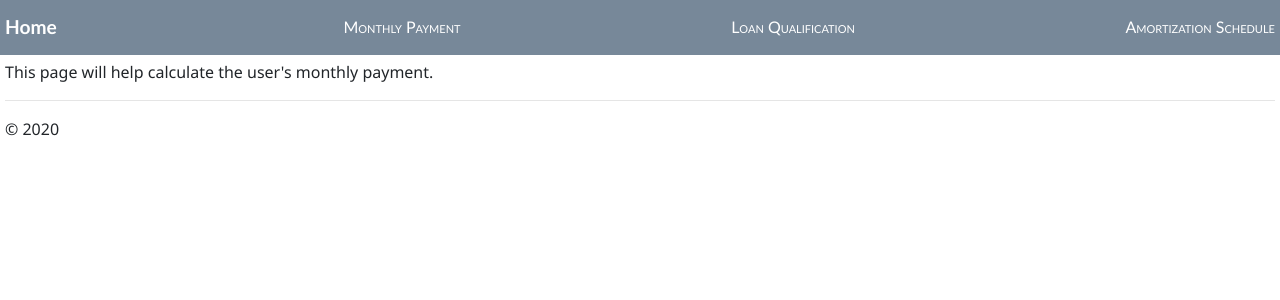
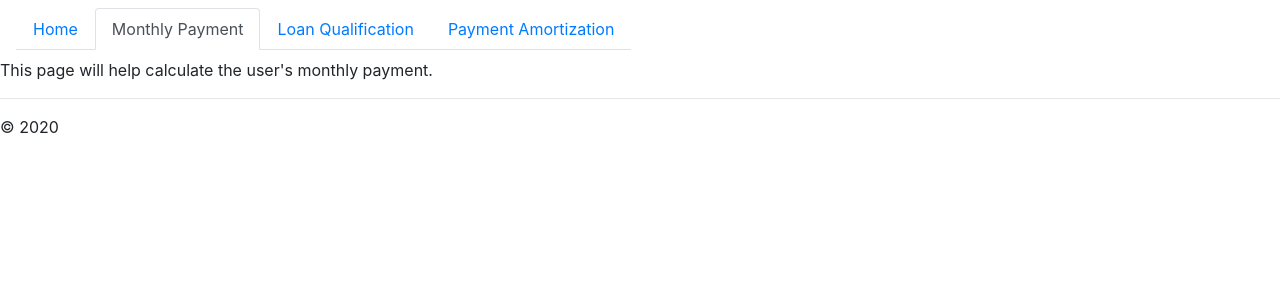
Before and after one commit to algtan/CS50x-final, a Python web app: template templates/monthly.html in a window 1280 px wide. Shown: the top 300 px of the page. Run offline with Jinja, Linux system fonts and the light colour scheme; the template is opened without the code that fills it, so the values that code supplies are empty; some libraries are stand-ins or nearby versions.

Commit message:
Add Bootstrap navigation tabs

```diff
--- a/static/site.css
+++ /dev/null
@@ -1,32 +0,0 @@
-.message {
-    font-weight: 600;
-    color: blue;
-}
-
-.navbar {
-    background-color: lightslategray;
-    font-size: 1em;
-    font-family: 'Trebuchet MS', 'Lucida Sans Unicode', 'Lucida Grande', 'Lucida Sans', Arial, sans-serif;
-    color: white;
-    padding: 8px 5px 8px 5px;
-}
-
-.navbar a {
-    text-decoration: none;
-    color: inherit;
-}
-
-.navbar-brand {
-    font-size: 1.2em;
-    font-weight: 600;
-}
-
-.navbar-item {
-    font-variant: small-caps;
-    margin-left: 30px;
-}
-
-.body-content {
-    padding: 5px;
-    font-family:'Segoe UI', Tahoma, Geneva, Verdana, sans-serif;
-}
--- a/templates/amortization.html
+++ b/templates/amortization.html
@@ -1,4 +1,5 @@
 {% extends "layout.html" %}
+{% set active_page = "amortization" %}
 
 {% block title %}
     Amortization
--- a/templates/layout.html
+++ b/templates/layout.html
@@ -14,10 +14,20 @@
   </head>
   <body>
     <div class="navbar">
-        <a href="{{ url_for('home') }}" class="navbar-brand">Home</a>
-        <a href="{{ url_for('monthly') }}" class="navbar-item">Monthly Payment</a>
-        <a href="{{ url_for('qualification') }}" class="navbar-item">Loan Qualification</a>
-        <a href="{{ url_for('amortization') }}" class="navbar-item">Amortization Schedule</a>
+      <ul class="nav nav-tabs">
+        <li class="nav-item">
+          <a class="nav-link" href="{{ url_for('home') }}">Home</a>
+        </li>
+        <li class="nav-item">
+          <a class="{{ 'nav-link active' if active_page == 'monthly' else 'nav-link' }}" href="{{ url_for('monthly') }} ">Monthly Payment</a>
+        </li>
+        <li class="nav-item">
+          <a class="{{ 'nav-link active' if active_page == 'qualificaiton' else 'nav-link' }}" href="{{ url_for('qualification') }} ">Loan Qualification</a>
+        </li>
+        <li class="nav-item">
+          <a class="{{ 'nav-link active' if active_page == 'amortization' else 'nav-link' }}" href="{{ url_for('amortization') }} ">Payment Amortization</a>
+        </li>
+      </ul>
     </div>
 
     <div class="body-content">
--- a/templates/monthly.html
+++ b/templates/monthly.html
@@ -1,4 +1,5 @@
 {% extends "layout.html" %}
+{% set active_page = "monthly" %}
 
 {% block title %}
     Monthly Payment
--- a/templates/qualification.html
+++ b/templates/qualification.html
@@ -1,4 +1,5 @@
 {% extends "layout.html" %}
+{% set active_page = "qualificaiton" %}
 
 {% block title %}
     Qualification
```
Also changed, not shown: templates/home.html (+4 -4 lines).
